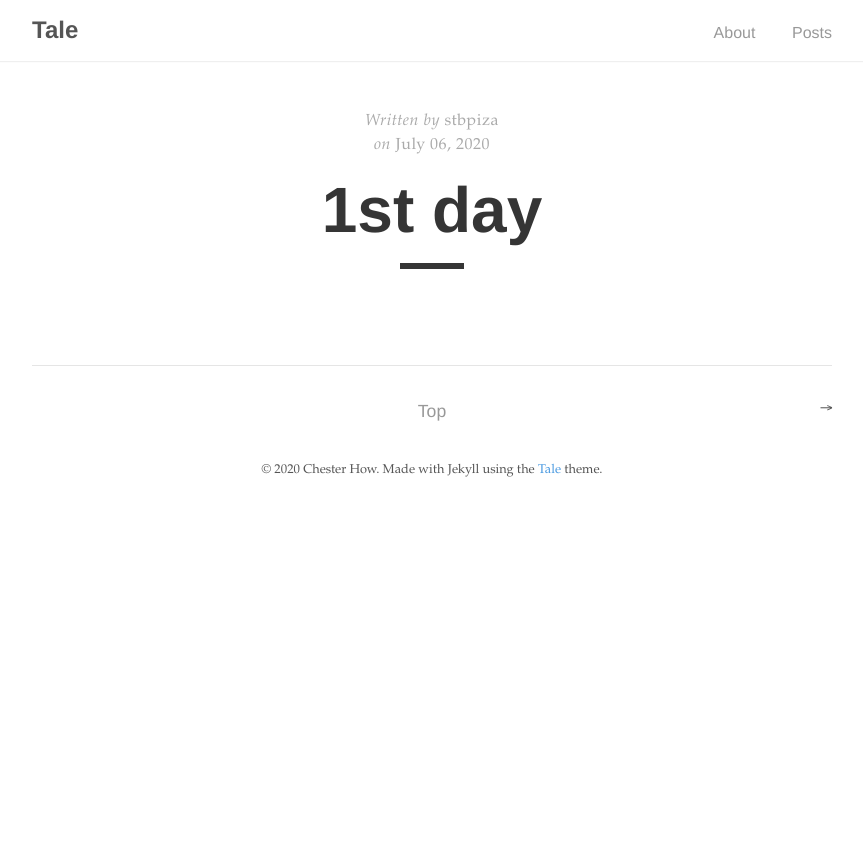
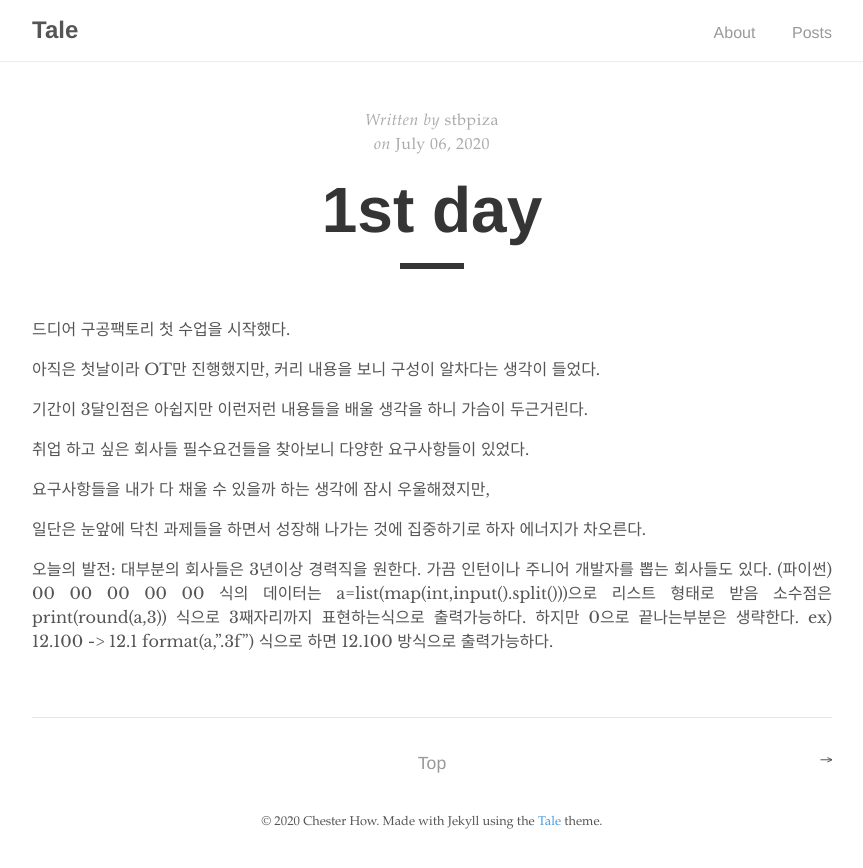
Before and after one commit to stbpiza/stbpiza.github.io, a Jekyll site: the page built from _posts/2020-07-06-1st-day.md, in a window 1280 px wide. Shown: the top 868 px of the page, without its empty margins (208-1071 px from the left). Built offline with Jekyll 4.4.1, drawn with Linux system fonts in a browser that asks for light colours.

Commit message:
Update 2020-07-06-1st-day.md

```diff
--- a/_posts/2020-07-06-1st-day.md
+++ b/_posts/2020-07-06-1st-day.md
@@ -3,3 +3,25 @@ layout: post
 title: "1st day"
 author: "stbpiza"
 ---
+
+드디어 구공팩토리 첫 수업을 시작했다.
+
+아직은 첫날이라 OT만 진행했지만, 커리 내용을 보니 구성이 알차다는 생각이 들었다.
+
+기간이 3달인점은 아쉽지만 이런저런 내용들을 배울 생각을 하니 가슴이 두근거린다.
+
+취업 하고 싶은 회사들 필수요건들을 찾아보니 다양한 요구사항들이 있었다.
+
+요구사항들을 내가 다 채울 수 있을까 하는 생각에 잠시 우울해졌지만,
+
+일단은 눈앞에 닥친 과제들을 하면서 성장해 나가는 것에 집중하기로 하자 에너지가 차오른다.
+
+
+오늘의 발전:
+대부분의 회사들은 3년이상 경력직을 원한다.
+가끔 인턴이나 주니어 개발자를 뽑는 회사들도 있다.
+(파이썬)
+00 00 00 00 00 식의 데이터는 a=list(map(int,input().split()))으로 리스트 형태로 받음
+소수점은 print(round(a,3)) 식으로 3째자리까지 표현하는식으로 출력가능하다.
+하지만 0으로 끝나는부분은 생략한다. ex) 12.100 -> 12.1
+format(a,".3f") 식으로 하면 12.100 방식으로 출력가능하다.
```
